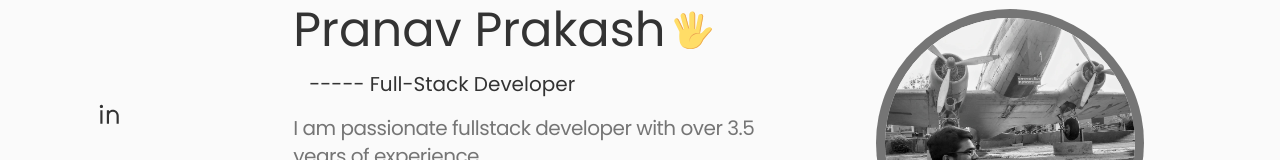
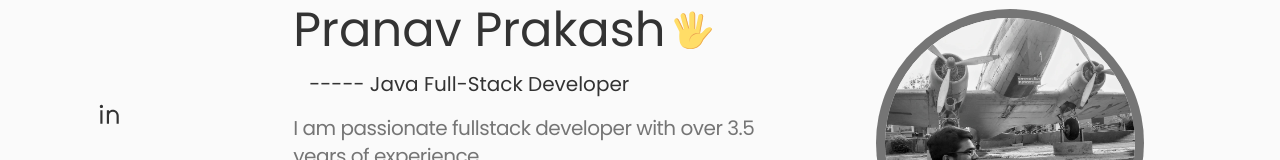
Before and after one commit to pranavprakash23/Porfolio, a React (Vite) app: page / in a window 1280 px wide. Shown: the part 156-316 px from the top of the page. Built offline with nearby package versions, Linux system fonts and the light colour scheme.

Commit message:
UI fixes

```diff
--- a/src/components/Data.jsx
+++ b/src/components/Data.jsx
@@ -56,7 +56,7 @@ const Data = () => {
                   ></path>
                 </svg>
         </h1>
-        <h3 className="text-base md:text-xl pl-4 font-normal mb-4 before:content-['-----'] text-title-color"> Full-Stack Developer</h3>
+        <h3 className="text-base md:text-xl pl-4 font-normal mb-4 before:content-['-----'] text-title-color"> Java Full-Stack Developer</h3>
         <p className='text-base md:text-xl max-w-[350px] md:max-w-[500px] mb-16'>I am passionate fullstack developer with over 3.5 years of experience.</p>
         <Link to="contact" spy={true} smooth={true} offset={-120} duration={500}  className='flex flex-row justify-center items-center bg-title-color text-container-color rounded-md text-sm md:font-base px-2 md:px-4 py-1 md:py-2 w-max h-max gap-2 cursor-pointer'>Say Hello
         <svg
```
